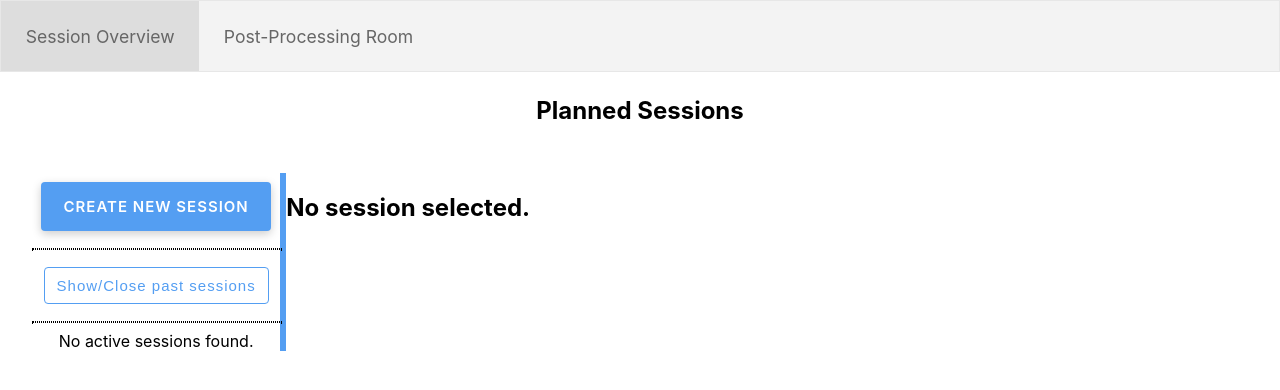
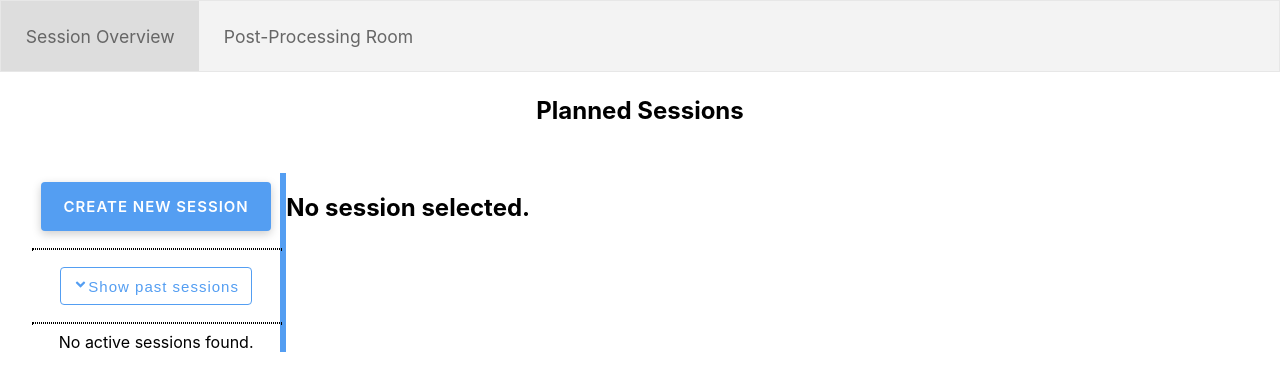
Before and after one commit to TUMFARSynchrony/SynthARium, a React (Create React App) app in the folder frontend/: page / in a window 1280 px wide. Shown: the top 390 px of the page. Built offline with nearby package versions, Linux system fonts and the light colour scheme.

Commit message:
Add icons and a self-explaining description to the button for showing past sessions

```diff
--- a/frontend/src/pages/SessionOverview/SessionOverview.js
+++ b/frontend/src/pages/SessionOverview/SessionOverview.js
@@ -2,6 +2,7 @@ import { useState } from "react";
 import { useSelector } from "react-redux";
 import { useDispatch } from "react-redux";
 import { initializeSession } from "../../features/openSession";
+import { FaAngleDown, FaAngleUp } from "react-icons/fa";
 
 import SessionCard from "../../components/organisms/SessionCard/SessionCard";
 import "./SessionOverview.css";
@@ -49,7 +50,10 @@ function SessionOverview({ onDeleteSession }) {
 
           <hr className="separatorLine"></hr>
           <Button
-            name="Show/Close past sessions"
+            name={
+              showPastSessions ? "Hide past sessions" : "Show past sessions"
+            }
+            icon={showPastSessions ? <FaAngleUp /> : <FaAngleDown />}
             design={"secondary"}
             onClick={() => onShowPastSessions()}
           />
```
